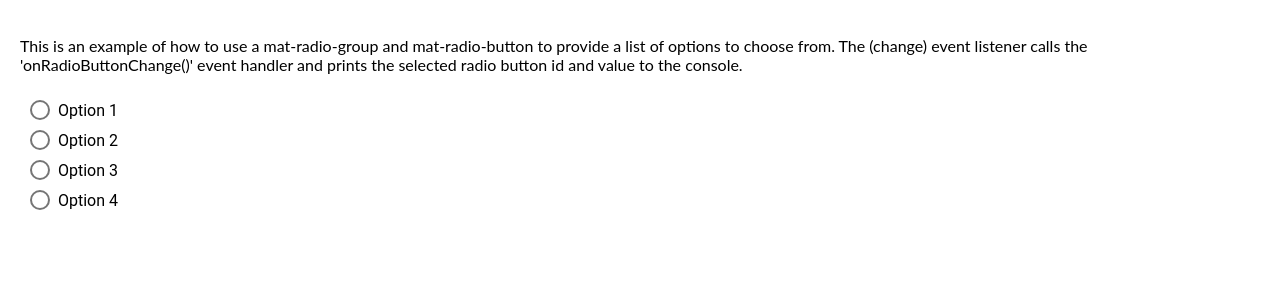
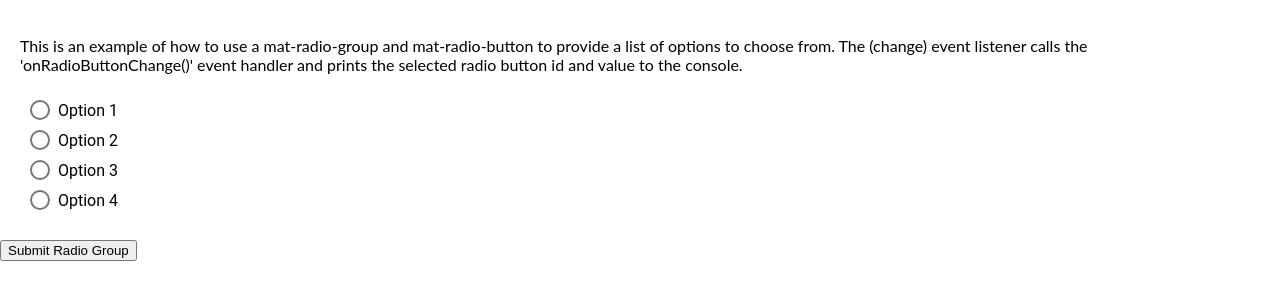
Before and after one commit to cirrux888/angular-mat-radio-button, an Angular app: page / in a window 1280 px wide. Shown: the top 300 px of the page. Built offline with nearby package versions, Linux system fonts and the light colour scheme.

Commit message:
Added submit button to fetch the selected value of the mat-radio-group

```diff
--- a/src/app/app.component.html
+++ b/src/app/app.component.html
@@ -12,3 +12,5 @@ the selected radio button id and value to the console.
   <mat-radio-button id="radio_4" value="4">Option 4</mat-radio-button>
 </mat-radio-group>
 </div>
+
+<button mat-flat-button color="primary" (click)="onSubmitRadioGroup()">Submit Radio Group</button>
--- a/src/app/app.component.ts
+++ b/src/app/app.component.ts
@@ -1,4 +1,5 @@
-import { Component, VERSION } from '@angular/core';
+import { Component, VERSION, ViewChild } from '@angular/core';
+import { MatRadioGroup } from '@angular/material/radio';
 
 @Component({
   selector: 'my-app',
@@ -8,6 +9,8 @@ import { Component, VERSION } from '@angular/core';
 export class AppComponent  {
   name = 'Angular ' + VERSION.major;
 
+  @ViewChild('surveyPlusPlans', {static: false}) surveyPlusPlans:MatRadioGroup;
+
   constructor() {}
 
   onRadioButtonChange(event) {
@@ -16,4 +19,9 @@ export class AppComponent  {
     console.log("event.value=" + event.value);
   }
 
+  onSubmitRadioGroup() {
+    console.log("onSubmitRadioGroup()");
+
+  }
+
 }
```
